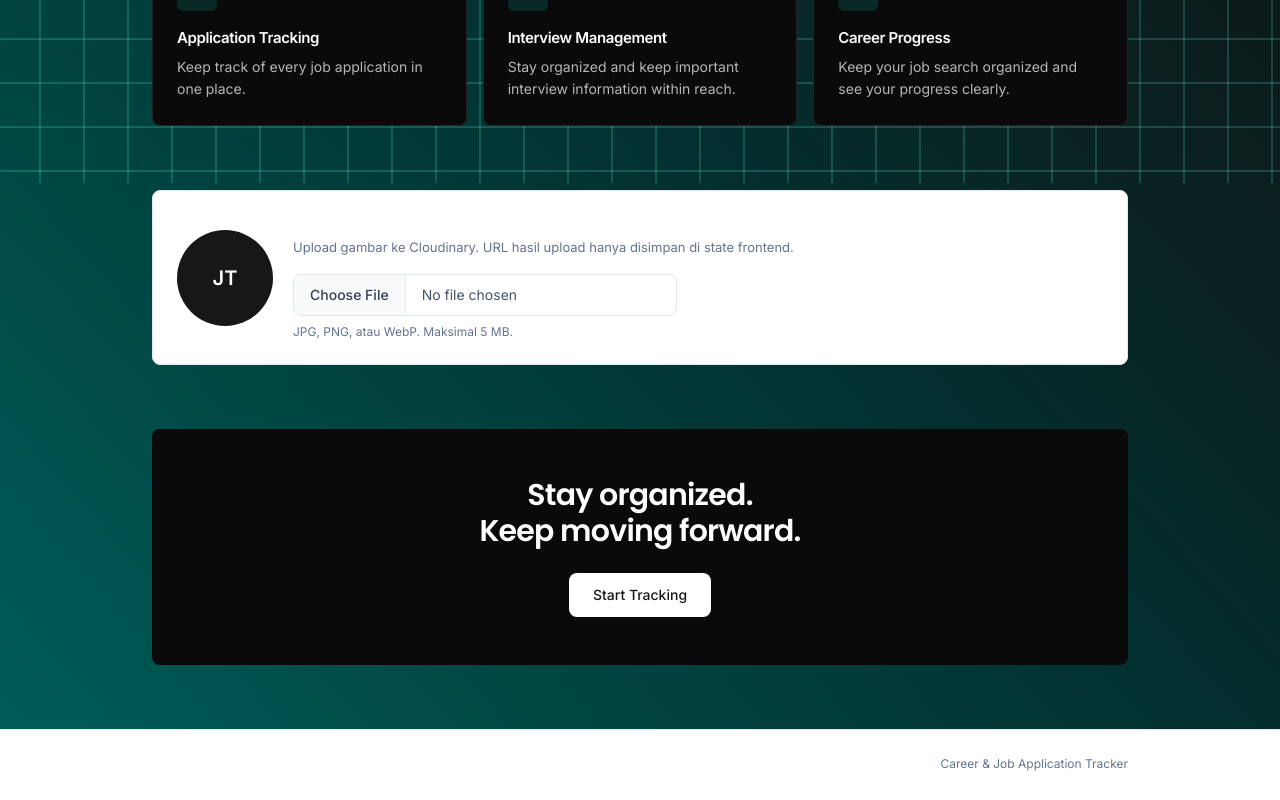
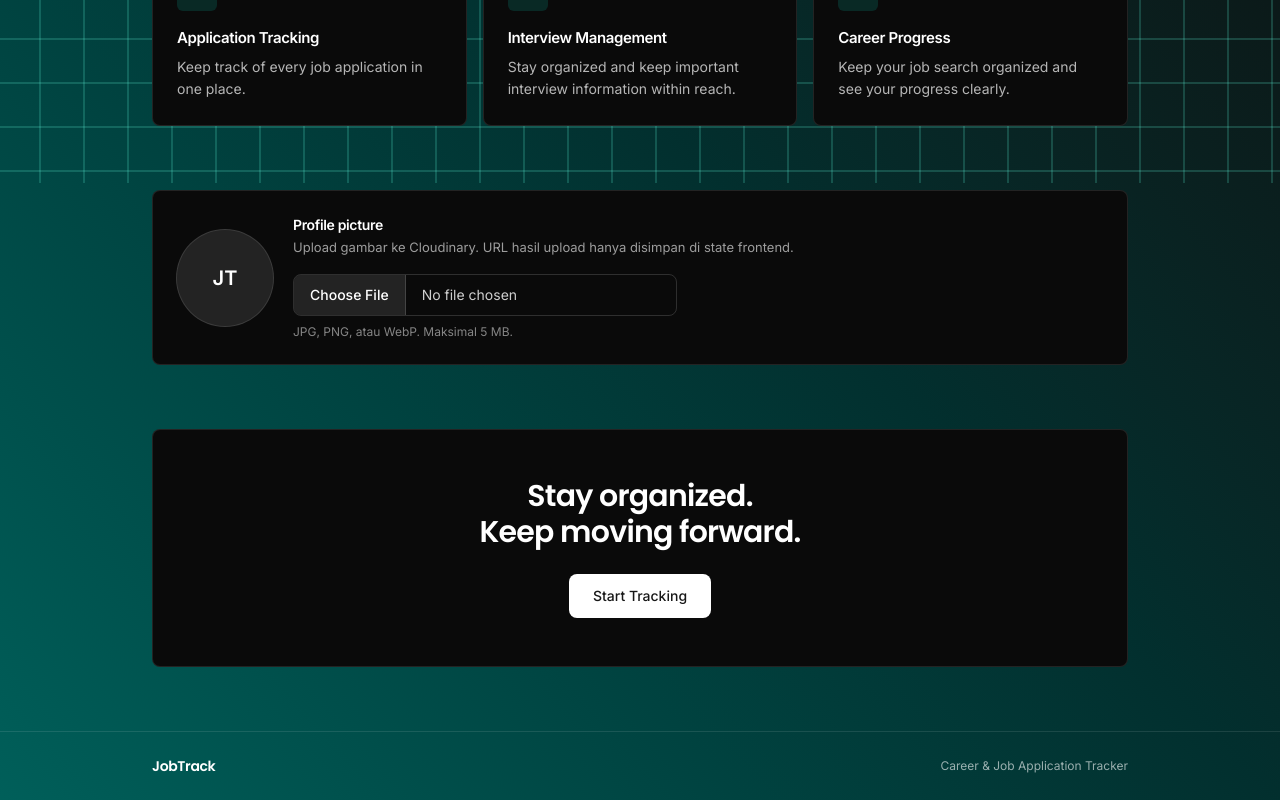
Before and after one commit to FaletehanAlF/auth-jwt-app, a Next.js app in the folder frontend/: page /home in a window 1280 px wide. Shown: the part 617-1417 px from the top of the page. Built offline with nearby package versions, Linux system fonts and the light colour scheme.

Commit message:
update feature

```diff
--- a/frontend/src/app/home/page.tsx
+++ b/frontend/src/app/home/page.tsx
@@ -341,9 +341,9 @@ export default function HomePage() {
           </section>
 
           <section className="mx-auto w-full max-w-5xl px-4 pb-12 sm:px-6 lg:pb-16">
-            <div className="rounded-lg border border-slate-200 bg-white p-5 sm:p-6">
+            <div className="rounded-lg border border-white/10 bg-neutral-950 p-5 sm:p-6">
               <div className="flex flex-col gap-5 sm:flex-row sm:items-center">
-                <div className="flex h-24 w-24 shrink-0 items-center justify-center overflow-hidden rounded-full bg-neutral-900 text-xl font-semibold text-white">
+                <div className="flex h-24 w-24 shrink-0 items-center justify-center overflow-hidden rounded-full bg-white/10 text-xl font-semibold text-white ring-1 ring-white/20">
                   {profileImageUrl ? (
                     <Image
                       src={profileImageUrl}
@@ -359,10 +359,10 @@ export default function HomePage() {
                 </div>
 
                 <div className="min-w-0 flex-1">
-                  <h2 className="text-sm font-semibold tracking-tight">
+                  <h2 className="text-sm font-semibold tracking-tight text-white">
                     Profile picture
                   </h2>
-                  <p className="mt-0.5 text-[13px] leading-relaxed text-slate-500">
+                  <p className="mt-0.5 text-[13px] leading-relaxed text-white/60">
                     Upload gambar ke Cloudinary. URL hasil upload hanya disimpan di
                     state frontend.
                   </p>
@@ -372,24 +372,24 @@ export default function HomePage() {
                     accept="image/jpeg,image/png,image/webp"
                     onChange={handleProfilePictureUpload}
                     disabled={isUploading}
-                    className="mt-4 block w-full max-w-sm cursor-pointer rounded-lg border border-slate-200 text-sm text-slate-600 file:mr-4 file:border-0 file:border-r file:border-slate-200 file:bg-slate-50 file:px-4 file:py-2.5 file:text-sm file:font-medium file:text-slate-700 hover:border-slate-300 disabled:cursor-not-allowed disabled:opacity-60"
+                    className="mt-4 block w-full max-w-sm cursor-pointer rounded-lg border border-white/15 text-sm text-white/80 file:mr-4 file:border-0 file:border-r file:border-white/15 file:bg-white/10 file:px-4 file:py-2.5 file:text-sm file:font-medium file:text-white hover:border-white/30 disabled:cursor-not-allowed disabled:opacity-60"
                   />
-                  <p className="mt-2 text-xs text-slate-500">
+                  <p className="mt-2 text-xs text-white/50">
                     JPG, PNG, atau WebP. Maksimal 5 MB.
                   </p>
 
                   {isUploading && (
                     <p
                       role="status"
-                      className="mt-3 flex items-center gap-2 text-sm text-slate-600"
+                      className="mt-3 flex items-center gap-2 text-sm text-white/70"
                     >
-                      <span className="h-4 w-4 animate-spin rounded-full border-2 border-slate-300 border-t-slate-700" />
+                      <span className="h-4 w-4 animate-spin rounded-full border-2 border-white/20 border-t-teal-300" />
                       Mengunggah gambar...
                     </p>
                   )}
 
                   {uploadError && (
-                    <p role="alert" className="mt-3 text-sm text-red-600">
+                    <p role="alert" className="mt-3 text-sm text-red-400">
                       {uploadError}
                     </p>
                   )}
@@ -399,7 +399,7 @@ export default function HomePage() {
           </section>
 
           <section className="mx-auto w-full max-w-5xl px-4 pb-16 sm:px-6">
-            <div className="rounded-lg bg-neutral-950 px-6 py-10 text-center sm:px-10 sm:py-12">
+            <div className="rounded-lg border border-white/10 bg-neutral-950 px-6 py-10 text-center sm:px-10 sm:py-12">
               <h2 className="font-display text-2xl font-semibold tracking-tight text-white sm:text-3xl">
                 Stay organized.
                 <br />
@@ -415,12 +415,12 @@ export default function HomePage() {
           </section>
         </main>
 
-        <footer className="border-t border-slate-200 bg-white">
+        <footer className="border-t border-white/10">
           <div className="mx-auto flex w-full max-w-5xl flex-col gap-1 px-4 py-6 sm:flex-row sm:items-center sm:justify-between sm:px-6">
-            <p className="font-display text-sm font-semibold tracking-tight">
+            <p className="font-display text-sm font-semibold tracking-tight text-white">
               JobTrack
             </p>
-            <p className="text-xs text-slate-500">
+            <p className="text-xs text-white/60">
               Career &amp; Job Application Tracker
             </p>
           </div>
```
